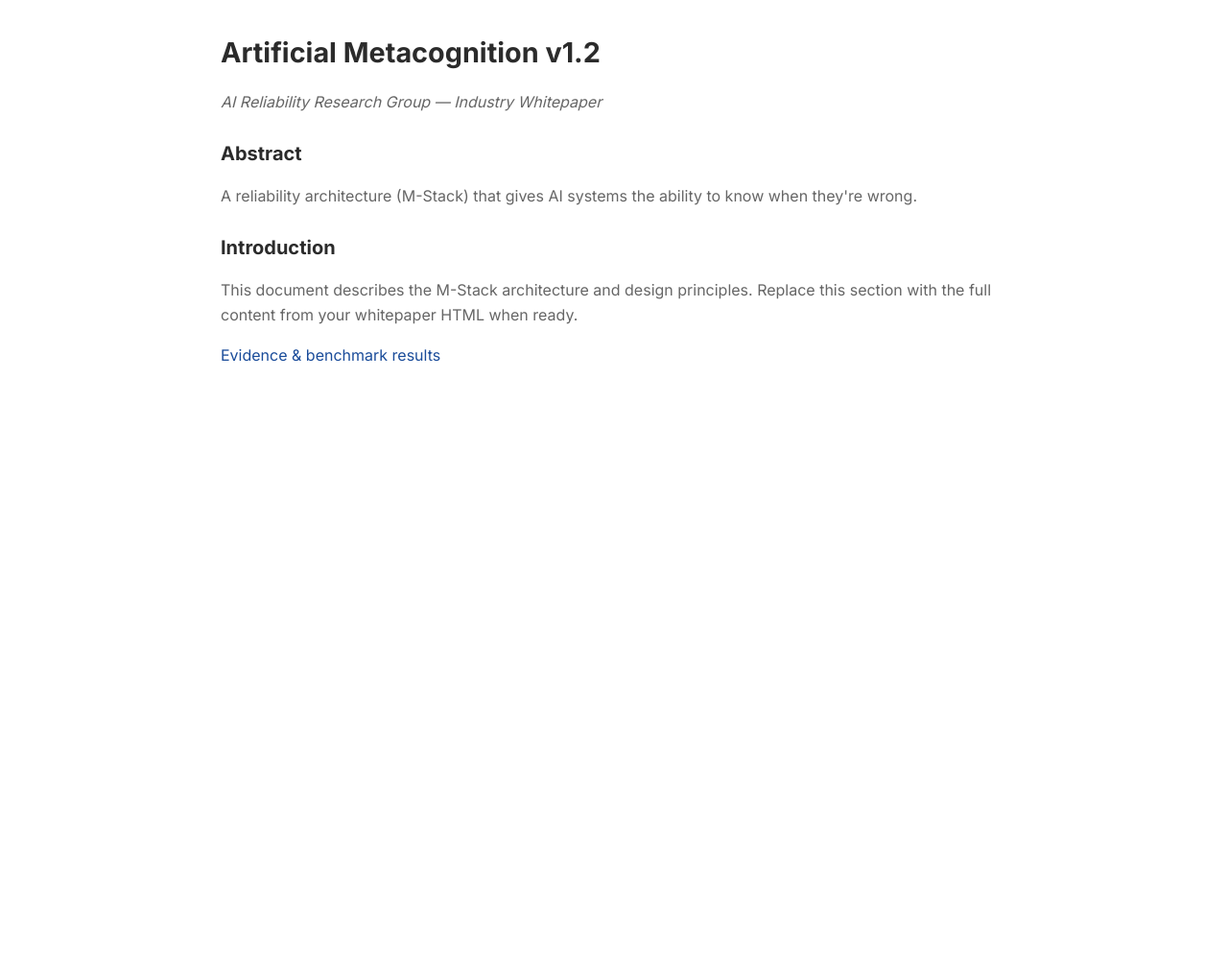
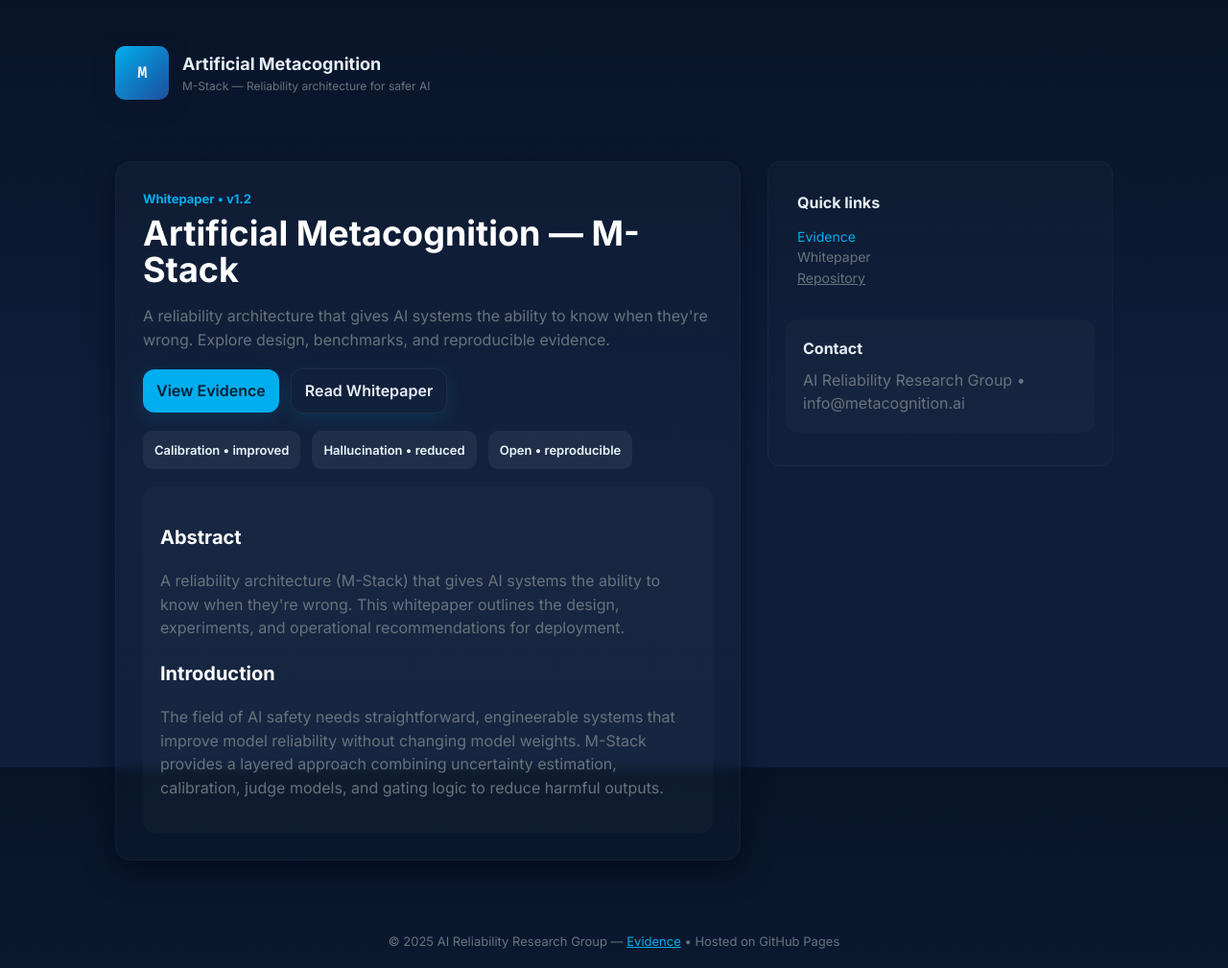
Before and after one commit to apmorey93/mstack, a plain HTML site: page mstack-site/index.html in a window 1280 px wide. Shown: the whole page at 96% size. Before the commit the page ends 800 px from the top, so only its background shows below. Drawn offline with Linux system fonts and the light colour scheme.

Commit message:
site: add modern layout, OG image and favicon; improve evidence page

```diff
--- a/mstack-site/index.html
+++ b/mstack-site/index.html
@@ -2,84 +2,167 @@
 <html lang="en">
 <head>
   <meta charset="utf-8"/>
-  <title>Artificial Metacognition v1.2 — Industry Whitepaper</title>
+  <title>Artificial Metacognition — M-Stack (v1.2)</title>
   <meta name="viewport" content="width=device-width, initial-scale=1"/>
-  <meta name="description" content="A reliability architecture (M-Stack) that gives AI systems the ability to know when they're wrong."/>
+  <meta name="description" content="M-Stack: a reliability architecture that gives AI systems the ability to know when they're wrong."/>
   <meta name="author" content="AI Reliability Research Group">
-  <meta name="title" content="Artificial Metacognition v1.2">
   <meta name="robots" content="index,follow">
+  <link rel="canonical" href="https://apmorey93.github.io/mstack/"/>
 
-  <!-- Canonical and Open Graph adapted for GitHub Pages -->
-  <link rel="canonical" href="https://apmorey93.github.io/mstack/"/>
-  <meta property="og:title" content="Artificial Metacognition v1.2 — Industry Whitepaper"/>
-  <meta property="og:description" content="A reliability architecture (M-Stack) that gives AI systems the ability to know when they're wrong."/>
-  <meta property="og:type" content="article"/>
-  <meta property="og:image" content="https://apmorey93.github.io/mstack/assets/figures/cover_og.png"/>
-  <meta property="og:site_name" content="AI Reliability Research Group"/>
-  <meta property="article:published_time" content="2025-10-01"/>
+  <meta property="og:title" content="Artificial Metacognition — M-Stack"/>
+  <meta property="og:description" content="M-Stack: a reliability architecture that gives AI systems the ability to know when they're wrong."/>
+  <meta property="og:type" content="website"/>
   <meta property="og:url" content="https://apmorey93.github.io/mstack/"/>
-  <meta name="twitter:card" content="summary_large_image"/>
+  <meta property="og:image" content="https://apmorey93.github.io/mstack/assets/figures/cover_og.svg"/>
+  <meta name="theme-color" content="#1A4C9A"/>
 
-  <link rel="icon" type="image/png" sizes="32x32" href="assets/figures/favicon.png" />
+  <link rel="icon" href="assets/figures/favicon.svg" type="image/svg+xml"/>
 
   <link rel="preconnect" href="https://fonts.googleapis.com"/>
   <link rel="preconnect" href="https://fonts.gstatic.com" crossorigin/>
-  <link href="https://fonts.googleapis.com/css2?family=Inter:wght@400;600;700&family=Fira+Code&display=swap" rel="stylesheet"/>
+  <link href="https://fonts.googleapis.com/css2?family=Inter:wght@300;400;600;700&family=Fira+Code&display=swap" rel="stylesheet"/>
 
   <style>
-    /* Core whitepaper styles (kept concise; paste full styles if you have them) */
-    :root {
-      --primary-blue: #1A4C9A;
-      --accent-cyan: #00AEEF;
-      --text-dark: #2B2B2B;
-      --text-light: #666;
-      --bg-light: #FAFAFA;
-      --border-light: #F0F0F0;
+    :root{
+      --bg:#0f1724;
+      --card:#ffffff;
+      --muted:#68737d;
+      --accent:#00AEEF;
+      --primary:#1A4C9A;
+      --glass: rgba(255,255,255,0.06);
+      --radius:14px;
+      --max:1040px;
     }
-
-    html { -webkit-print-color-adjust: exact; print-color-adjust: exact; }
-    body {
-      font: 12pt "Inter", sans-serif;
-      color: var(--text-dark);
-      line-height: 1.6;
-      background-color: #fff;
-      margin: 0;
-      padding: 0;
-      hyphens: auto; -webkit-hyphens: auto; orphans: 3; widows: 3;
-      counter-reset: h1 h2 h3 figure table ref;
+    html,body{height:100%}
+    body{
+      margin:0;
+      font-family:"Inter",system-ui,Segoe UI,Roboto,"Helvetica Neue",Arial;
+      background: linear-gradient(180deg,#071428 0%, #0f1f3b 60%), radial-gradient(600px 300px at 10% 10%, rgba(0,174,239,0.06), transparent 20%), #061025;
+      color:#E6EEF7;
+      -webkit-font-smoothing:antialiased;
+      -moz-osx-font-smoothing:grayscale;
+      line-height:1.55;
     }
-
-    main {
-      max-width: 820px;
-      margin: 0 auto;
-      padding: 2rem;
+    header{
+      max-width:var(--max);
+      margin:0 auto;
+      padding:48px 24px 8px;
+      display:flex;
+      align-items:center;
+      gap:18px;
     }
-
-    h1 { font-size: 1.8rem; margin: 0 0 0.5rem 0; }
-    h2 { font-size: 1.25rem; margin-top: 1.5rem; }
-    p { color: var(--text-light); }
-    a { color: var(--primary-blue); text-decoration: none; }
-
-    /* Add more of your styles here if you have them in the full whitepaper */
+    .brand{
+      display:flex;
+      align-items:center;
+      gap:14px;
+      text-decoration:none;
+      color:inherit;
+    }
+    .logo{
+      width:56px;height:56px;border-radius:10px;
+      background:linear-gradient(135deg,var(--accent),var(--primary));
+      display:flex;align-items:center;justify-content:center;
+      box-shadow:0 6px 20px rgba(10,20,40,0.6), inset 0 -6px 18px rgba(255,255,255,0.03);
+      font-weight:700;font-family:"Fira Code";
+    }
+    .brand h1{margin:0;font-size:18px;font-weight:700}
+    .brand p{margin:0;font-size:12px;color:var(--muted)}
+    main{
+      max-width:var(--max);
+      margin:28px auto;
+      padding:28px;
+      display:grid;
+      grid-template-columns: 1fr 360px;
+      gap:28px;
+    }
+    .hero{
+      background: linear-gradient(180deg, rgba(255,255,255,0.02), rgba(255,255,255,0.01));
+      padding:28px;border-radius:16px;backdrop-filter: blur(6px);
+      box-shadow: 0 10px 30px rgba(2,6,23,0.6);
+      border: 1px solid rgba(255,255,255,0.03);
+    }
+    .eyebrow{color:var(--accent);font-weight:700;font-size:13px;margin-bottom:8px}
+    .title{font-size:36px;margin:0 0 12px;color:#FFF;line-height:1.05}
+    .lede{color:var(--muted);margin-bottom:18px;font-size:16px}
+    .cta-row{display:flex;gap:12px;align-items:center;margin-top:18px}
+    .btn{
+      display:inline-flex;align-items:center;gap:10px;
+      background:var(--accent);color:#042034;padding:10px 14px;border-radius:12px;font-weight:600;text-decoration:none;
+      box-shadow:0 6px 20px rgba(0,174,239,0.12);
+    }
+    .btn.ghost{background:transparent;border:1px solid rgba(255,255,255,0.06);color:#E6EEF7}
+    .meta-grid{display:flex;gap:12px;flex-wrap:wrap;margin-top:18px}
+    .stat{background:var(--glass);padding:10px 12px;border-radius:10px;font-weight:600;color:#EAF7FF;font-size:13px}
+    aside{
+      padding:18px;border-radius:14px;background:linear-gradient(180deg, rgba(255,255,255,0.02), rgba(255,255,255,0.01));
+      border:1px solid rgba(255,255,255,0.03);
+      height:fit-content;
+    }
+    .card{margin-bottom:16px;padding:12px;border-radius:10px;background:transparent}
+    .section{margin-top:20px;background:rgba(255,255,255,0.02);padding:18px;border-radius:12px}
+    footer{max-width:var(--max);margin:28px auto;padding:18px 24px;color:var(--muted);font-size:13px;text-align:center}
+    @media (max-width:980px){main{grid-template-columns:1fr; padding:18px}.title{font-size:28px}header{padding:28px 16px}}
+    article{color:#E6EEF7;background:transparent}article h2{color:#fff;font-size:20px;margin-top:20px}article p{color:var(--muted)}.toc{font-size:14px;margin-top:12px;color:var(--muted)}
   </style>
 </head>
 <body>
+  <header>
+    <a class="brand" href="./index.html">
+      <div class="logo">M</div>
+      <div>
+        <h1>Artificial Metacognition</h1>
+        <p>M-Stack — Reliability architecture for safer AI</p>
+      </div>
+    </a>
+  </header>
+
   <main>
-    <!-- Paste your full whitepaper HTML here. The original placeholder follows. -->
-    <h1>Artificial Metacognition v1.2</h1>
-    <p><em>AI Reliability Research Group — Industry Whitepaper</em></p>
+    <div class="hero" role="main" aria-labelledby="hp-title">
+      <div class="eyebrow">Whitepaper • v1.2</div>
+      <h2 id="hp-title" class="title">Artificial Metacognition — M-Stack</h2>
+      <p class="lede">A reliability architecture that gives AI systems the ability to know when they're wrong. Explore design, benchmarks, and reproducible evidence.</p>
 
-    <section>
-      <h2>Abstract</h2>
-      <p>A reliability architecture (M-Stack) that gives AI systems the ability to know when they're wrong.</p>
-    </section>
+      <div class="cta-row">
+        <a class="btn" href="./evidence.html">View Evidence</a>
+        <a class="btn ghost" href="#paper">Read Whitepaper</a>
+      </div>
 
-    <section>
-      <h2>Introduction</h2>
-      <p>This document describes the M-Stack architecture and design principles. Replace this section with the full content from your whitepaper HTML when ready.</p>
-    </section>
+      <div class="meta-grid" aria-hidden="true">
+        <div class="stat">Calibration • improved</div>
+        <div class="stat">Hallucination • reduced</div>
+        <div class="stat">Open • reproducible</div>
+      </div>
 
-    <p><a href="./evidence.html">Evidence & benchmark results</a></p>
+      <section id="paper" class="section" style="margin-top:18px">
+        <article>
+          <h2>Abstract</h2>
+          <p>A reliability architecture (M-Stack) that gives AI systems the ability to know when they're wrong. This whitepaper outlines the design, experiments, and operational recommendations for deployment.</p>
+
+          <h2>Introduction</h2>
+          <p>The field of AI safety needs straightforward, engineerable systems that improve model reliability without changing model weights. M-Stack provides a layered approach combining uncertainty estimation, calibration, judge models, and gating logic to reduce harmful outputs.</p>
+        </article>
+      </section>
+    </div>
+
+    <aside>
+      <div class="card">
+        <strong>Quick links</strong>
+        <div class="toc">
+          <div><a href="./evidence.html" style="color:var(--accent);text-decoration:none">Evidence</a></div>
+          <div><a href="#paper" style="color:inherit;text-decoration:none">Whitepaper</a></div>
+          <div><a href="https://github.com/apmorey93/mstack" target="_blank" rel="noopener" style="color:inherit">Repository</a></div>
+        </div>
+      </div>
+
+      <div class="card section">
+        <strong>Contact</strong>
+        <p style="margin:8px 0 0;color:var(--muted)">AI Reliability Research Group • info@metacognition.ai</p>
+      </div>
+    </aside>
   </main>
+
+  <footer>
+    © 2025 AI Reliability Research Group — <a href="./evidence.html" style="color:var(--accent)">Evidence</a> • Hosted on GitHub Pages
+  </footer>
 </body>
 </html>
```
Also changed, not shown: mstack-site/evidence.html (+39 -36 lines), mstack-site/assets/figures/cover_og.svg (added), mstack-site/assets/figures/favicon.svg (added).
